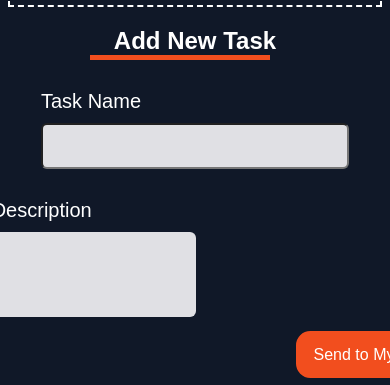
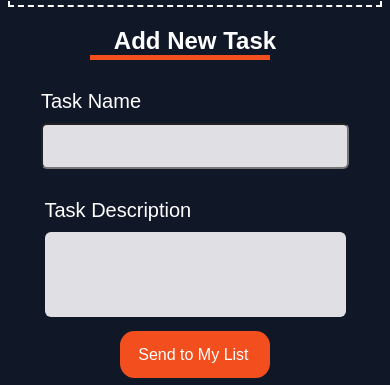
Before and after one commit to Montovani/to-do-project, a plain HTML site: page index.html in a window 390 px wide. Shown: the part 88-473 px from the top of the page. Drawn offline with Linux system fonts and the light colour scheme.

Commit message:
Add @media to fit the new task form and the cards into mobile.

```diff
--- a/style.css
+++ b/style.css
@@ -160,7 +160,16 @@ body {
    .task-name {
     margin: 0 auto;
    }
+   .task-description {
+    margin: 0 auto;
+   }
    #taskdescription {
-    width: 50%;
+    width: 300px;
+    border: auto;
+    padding: auto;
+    font-size: 17px;
+   }
+   .new-task-btn {
+    align-self: center;
    }
 }
```
